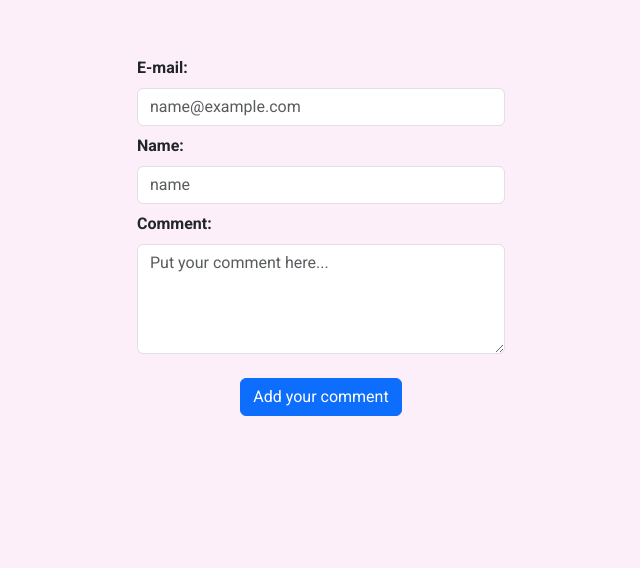
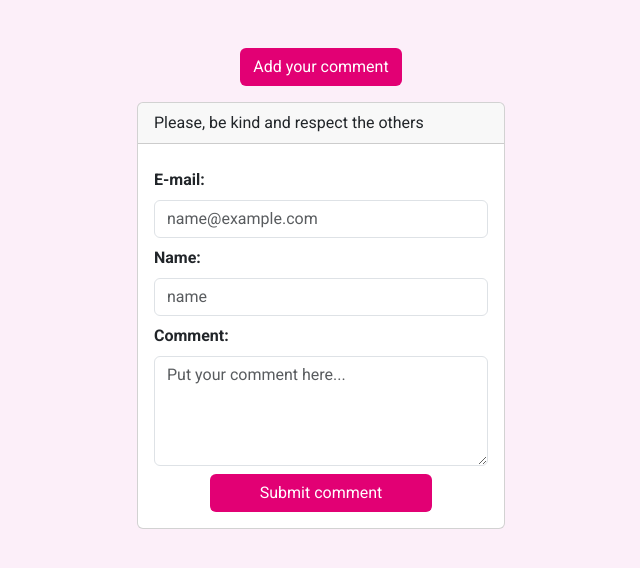
Before and after one commit to Trojan1911/vue-assessment, a Vue app: page / in a window 1280 px wide. Both pictures are taken after a click on the button "Add your comment". Shown: the top 568 px of the page, without its empty margins (319-959 px from the left). Built offline with nearby package versions, Linux system fonts and the light colour scheme.

Commit message:
a bit of styles, magenta accent in css and hacky clearing the form after submit

```diff
--- a/src/assets/main.scss
+++ b/src/assets/main.scss
@@ -1,5 +1,7 @@
 @import url('https://fonts.googleapis.com/css2?family=Roboto:ital,wght@0,100..900;1,100..900&display=swap');
 $primary: #fceff9;
+$magenta-team: #e20074;
+
 body {
   font-family: "Roboto", sans-serif;
   background: $primary;
@@ -9,3 +11,15 @@ body {
 .custom-card {
   background: darken($primary, 1%);
 }
+
+.btn-magenta {
+  background: $magenta-team;
+  color: #fff;
+}
+
+.btn-magenta:hover,
+.btn-magenta:active,
+.btn-magenta:active:focus {
+  background: lighten($magenta-team, 10%);
+  color: #fff;
+}
--- /dev/null
+++ b/src/clients/commentsClient.ts
@@ -0,0 +1,23 @@
+import type { CommentsResponse, CommentPayload } from '@/types/types.ts'
+
+export const fetchComments = async (): Promise<CommentsResponse[]> => {
+  const response = await fetch('https://jsonplaceholder.typicode.com/comments')
+
+  if (!response.ok) {
+    throw new Error(`Error fetching data: ${response.status}`)
+  }
+
+  return response.json()
+}
+
+export const postComment = async (payload: CommentPayload): Promise<void> => {
+  await fetch('https://jsonplaceholder.typicode.com/comments', {
+    method: 'POST',
+    headers: { 'Content-Type': 'application/json' },
+    body: JSON.stringify({
+      name: payload.name,
+      email: payload.email,
+      body: payload.comment,
+    }),
+  })
+}
--- a/src/components/CommentForm.vue
+++ b/src/components/CommentForm.vue
@@ -1,49 +1,66 @@
 <script setup lang="ts">
 import { ref } from 'vue'
 
-interface formFields {
-  name: string
-  email: string
-  comment: string
-}
+import { postComment } from '@/clients/commentsClient.ts'
+import type { CommentPayload } from '@/types/types.ts'
 
 import FormInput from '@/components/UI/FormInput.vue'
 import FormTextarea from '@/components/UI/FormTextarea.vue'
 
-const form = ref<formFields>({
+const formFields = ref<CommentPayload>({
   name: '',
   email: '',
   comment: '',
 })
+
+const formKey = ref<number>(1)
+
+const handleSubmit = async (): Promise<void> => {
+  try {
+    await postComment(formFields.value)
+    formKey.value++
+  } catch (error) {
+    console.log(error)
+  }
+}
 </script>
 
 <template>
-  <div class="col-6">
+  <div class="card col-6 mb-3">
+    <div class="card-header">Please, be kind and respect the others</div>
+
+    <div class="card-body">
+      <form :key="formKey" @submit.prevent="handleSubmit">
         <FormInput
-      v-model="form.email"
+          v-model="formFields.email"
           input-id="email"
           label="E-mail:"
           type="email"
-      required
+          isRequired
           placeholder="name@example.com"
         />
 
         <FormInput
-      v-model="form.name"
+          v-model="formFields.name"
           input-id="name"
           label="Name:"
           type="text"
           placeholder="name"
-      required
+          isRequired
         />
 
         <FormTextarea
-      v-model="form.comment"
+          v-model="formFields.comment"
           textarea-id="message"
           label="Comment:"
           placeholder="Put your comment here..."
+          isRequired
         />
+
+        <div class="d-flex justify-content-center">
+          <button class="btn btn-magenta col-8" type="submit">Submit comment</button>
+        </div>
+      </form>
+    </div>
   </div>
 </template>
-
-<style scoped></style>
--- a/src/components/CommentsPage.vue
+++ b/src/components/CommentsPage.vue
@@ -11,11 +11,31 @@ const toggleFormVisibility = () => {
 
 <template>
   <div class="d-flex flex-column align-items-center gap-3">
-    <CommentForm v-if="commentFormVisible" />
-    <button @click="toggleFormVisibility" type="button" class="btn btn-primary">
+    <button @click="toggleFormVisibility" type="button" class="btn btn-magenta">
       Add your comment
     </button>
+
+    <transition name="fade-slide">
+      <CommentForm v-if="commentFormVisible" />
+    </transition>
   </div>
 </template>
 
-<style scoped></style>
+<style scoped>
+.fade-slide-enter-active,
+.fade-slide-leave-active {
+  transition: all 0.3s ease;
+}
+
+.fade-slide-enter-from,
+.fade-slide-leave-to {
+  opacity: 0;
+  transform: translateY(-10px);
+}
+
+.fade-slide-enter-to,
+.fade-slide-leave-from {
+  opacity: 1;
+  transform: translateY(0);
+}
+</style>
--- /dev/null
+++ b/src/types/types.ts
@@ -0,0 +1,13 @@
+export interface CommentsResponse {
+  postId: number
+  id: number
+  name: string
+  email: string
+  body: string
+}
+
+export interface CommentPayload {
+  email: string
+  name: string
+  comment: string
+}
```
Lines whose indentation alone changed are shown as unchanged.
